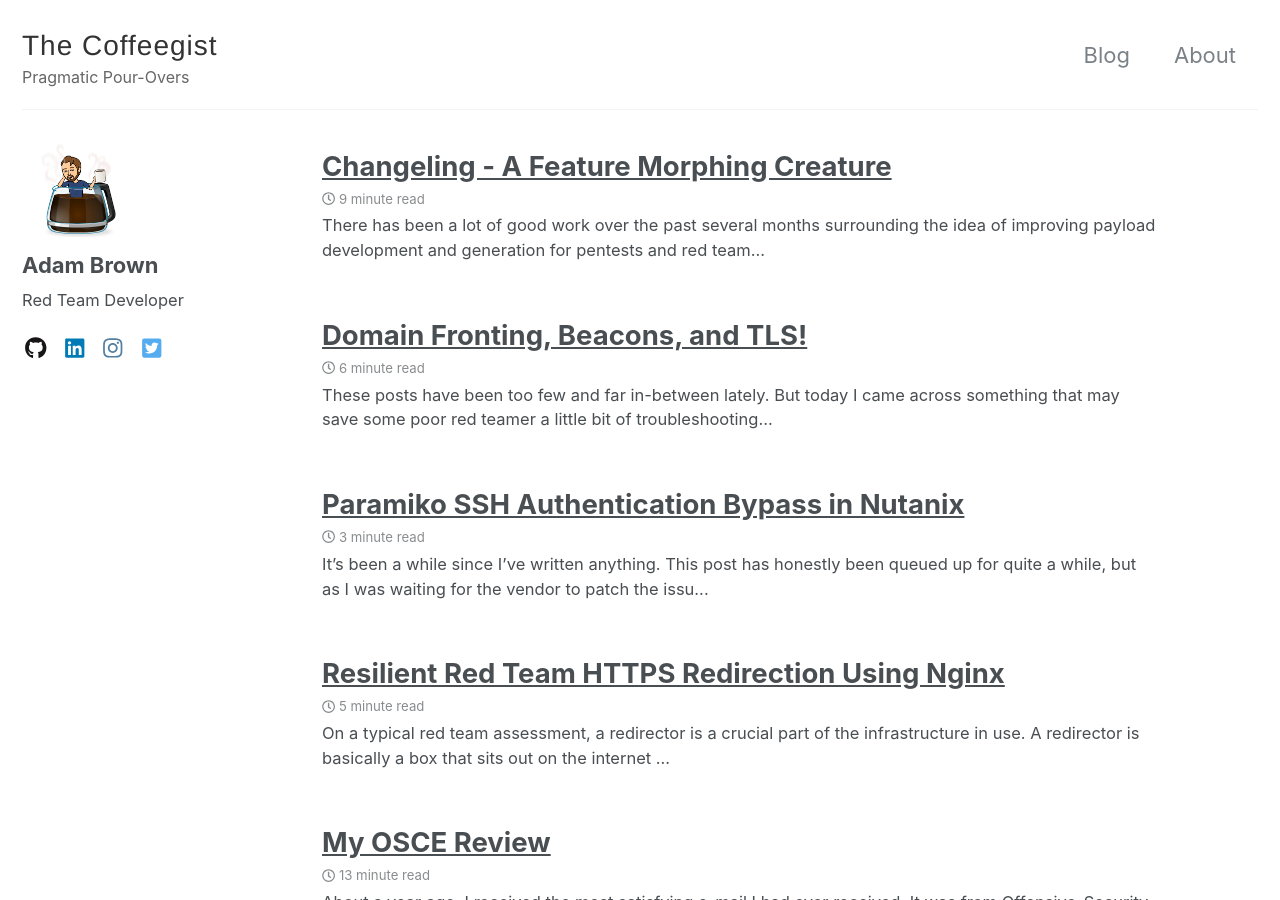
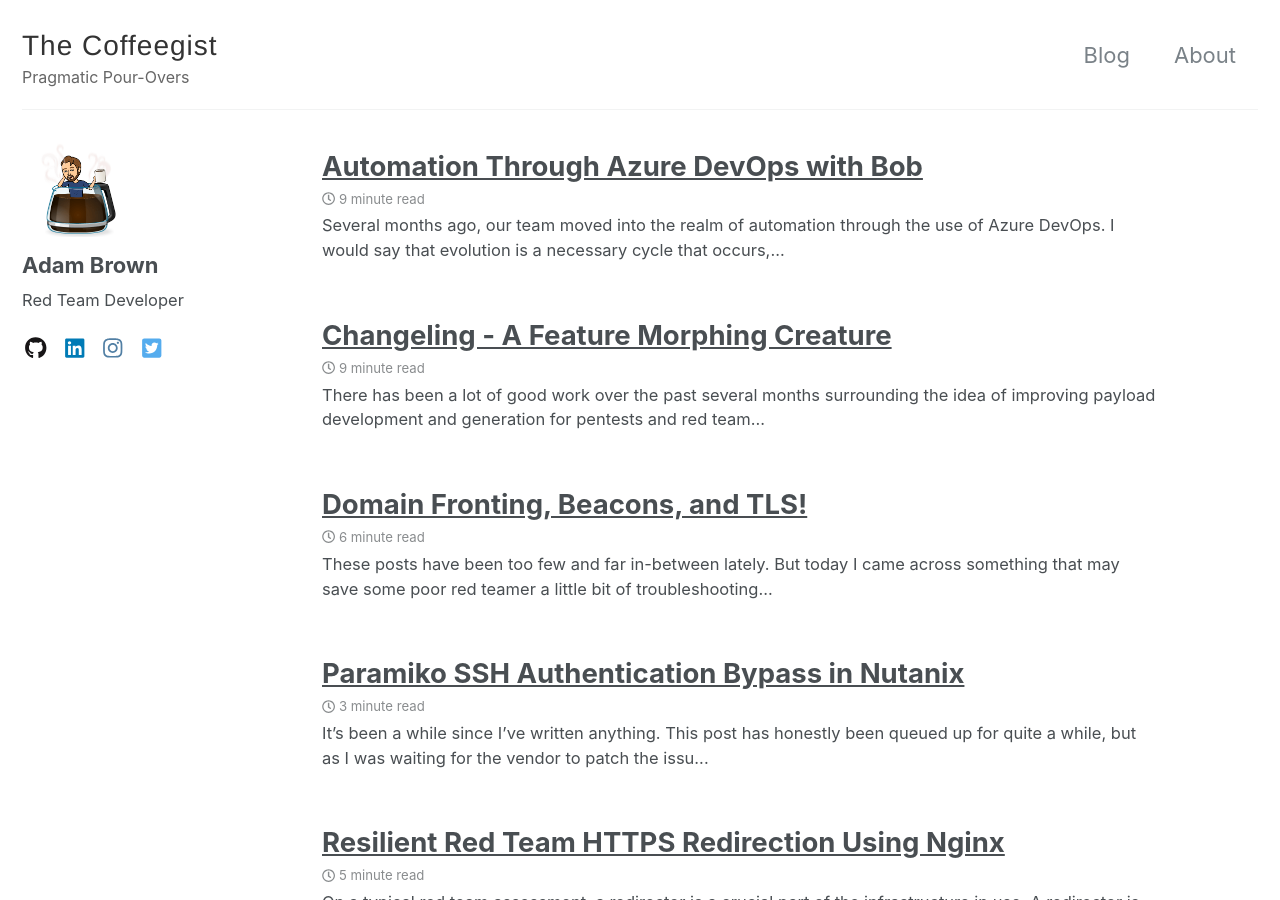
Before and after one commit to coffeegist/coffeegist.github.io, a Jekyll site: the page built from index.html, in a window 1280 px wide and 900 px high. Built offline with Jekyll 4.4.1, drawn with Linux system fonts in a browser that asks for light colours; nearby versions of some CDN libraries; the list of posts is cut into pages by our own code; comment, search, counter and statistics services are not loaded; part of the change alters nothing that is shown; some of the changed text lies outside the part shown.

Commit message:
* Add automation through azure with bob post

````diff
--- /dev/null
+++ b/_posts/2020-04-04-automation-through-azure-with-bob.md
@@ -0,0 +1,311 @@
+---
+title: Automation Through Azure DevOps with Bob
+category: Security
+tags: [red-team, pentest, automation]
+---
+
+
+Several months ago, our team moved into the realm of automation through the use of Azure DevOps. I would say that evolution is a necessary cycle that occurs, and with evolution generally comes an increase in complexity. As offensive security professionals, this means that as defenses evolve, offense evolves with it, and as offense evolves, it has the potential to become more complex. If you didn't get a chance to check out my last article, I highly encourage you to give it a quick read [here](https://coffeegist.com/security/changeling-a-feature-morphing-creature/). Today I'm going to share another tool I've created to assist in managing the complexity of generating payloads for offensive assessments. Everyone, say hello to Bob!
+
+### TL;DR
+
+To skip straight to the details on how to use Bob, [click here](#finally-tell-me-about-bob).
+
+## The Problem
+
+Not to repeat the problem, but manually building payloads sucks sometimes. I'm not talking about the problem-solving challenge of creating payloads, but actually compiling and substituting all of your options into them by hand is just boring. Changeling assists with part of that, but what if you still need to actually build a payload? What if you can't get by with just swapping out embedded resources? If you haven't read up on Azure DevOps, I encourage you to pause and read the introductory posts by [@_xpn_](https://blog.xpnsec.com/building-modifying-packing-devops/) and [@424f424f](https://medium.com/@rvrsh3ll/getting-started-with-azuredevops-8bf0bf089bc3) before continuing.
+
+Once you are familiar with DevOps, you realize that it can be an incredible tool! However, queuing builds, and retrieving artifacts can be slightly cumbersome, especially if you are trying to move payloads across to a different op box. As Steve mentions in one of the previously mentioned articles, there's not a known way (at least to me) of selecting all pipelines and downloading artifacts for all of them. I needed a fast way to modify, build, and retrieve payloads on my assessments without needing to open up a web browser and tweak things, and I wanted these tasks to be repeatable, shareable, and easily retrievable. This is where Bob comes in.
+
+## Bob the Builder
+
+Bob is a tool that allows teams to build potentially complex configurations and toolsets based on pre-configured Azure DevOps Pipelines, and then share these configurations with team members so that anyone can pull down a standardized toolset that makes sense for each unique engagement. Bob can be found [on github](https://github.com/coffeegist/bob-the-builder), but before you run off and start playing with it, let's walk through it's basic features together.
+
+
+### Taking Bob for a Walk
+
+In the last post, we showed how Changeling could be used to swap resources on an example project. We will now take that project one step further, by including it in an Azure DevOps pipeline, which takes in some configurations and builds multiple versions of our demo for us, all the while using Bob to control builds and retrieve artifacts from this pipeline. Our sample project can be found at [https://github.com/coffeegist/changeling-demo](https://github.com/coffeegist/changeling-demo). Let's get right to it.
+
+
+#### Preliminary Pipelines
+
+For this walkthrough, we will use the knowledge from the previously mentioned Azure DevOps articles to create a pipeline that builds Changeling, and a pipeline that builds Changeling-Demo. These should be fairly straight forward, as they should simply clone the repos, and build as normal. The real fun will come in on a third pipeline that we will call Demo-Morph. Demo-Morph's job will be to use Changeling to morph Changeling-Demo in any number of ways we tell it to.
+
+
+#### Building Demo-Morph
+
+To start off, we'll obviously be swapping shellcode out, and we'll need shellcode to be accessible for our pipeline. I will be placing my shellcode in a public [shellcode-library](https://github.com/coffeegist/shellcode-library) repository. In practice, you might make this a private repository where each branch holds shellcode for a different engagement. However, for this demo, all shellcode will be placed on the master branch. We will also need a few different pieces of shellcode for this repository, which we'll get from `msfvenom`.
+
+```
++[root@coffee-kali: shellcode-library]$ msfvenom --payload windows/x64/exec CMD=calc.exe -a x64 --platform windows -f raw -o calc64.bin
+No encoder or badchars specified, outputting raw payload
+Payload size: 276 bytes
+Saved as: calc64.bin
+
++[root@coffee-kali: shellcode-library]$ msfvenom --payload windows/x64/exec CMD=notepad.exe -a x64 --platform windows -f raw -o notepad64.bin
+No encoder or badchars specified, outputting raw payload
+Payload size: 279 bytes
+Saved as: notepad64.bin
+
++[root@coffee-kali: shellcode-library]$ msfvenom --payload windows/exec CMD=notepad.exe -a x86 --platform windows -f raw -o notepad32.bin
+No encoder or badchars specified, outputting raw payload
+Payload size: 196 bytes
+Saved as: notepad32.bin
+
++[root@coffee-kali: shellcode-library]$ msfvenom --payload windows/exec CMD=calc.exe -a x86 --platform windows -f raw -o calc32.bin
+No encoder or badchars specified, outputting raw payload
+Payload size: 193 bytes
+Saved as: calc32.bin
+```
+
+Now that we have our shellcode, it's time to create our pipeline. The pipeline's source will be the `shellcode-library` which holds the shellcode we want to build into our payload. The first two tasks in our pipeline will be to download the artifacts from the `Changeling` and `Changeling-Demo` pipelines. It should look something like this:
+
+{% include figure image_path="/assets/images/2020-04-04-automation-through-azure-devops-with-bob/demo-pipeline-artifact-tasks.png" caption="Download Artifacts Tasks" %}
+
+Now that we have all of the tools we need, we just need a little PowerShell to glue it all together. The following PowerShell scripts gathers all of the bin files, and runs Changeling for each discovered bin file to produce a new artifact.
+
+```posh
+$CHANGELING_EXE = $(Get-ChildItem -Path $(Agent.TempDirectory)\changeling\ -Recurse -Filter *.exe -File).FullName
+$MORPH_EXE = Get-ChildItem -Path $(Agent.TempDirectory)\morph-me\ -Recurse -Filter *.exe -File
+
+Get-ChildItem "." -filter *.bin | ForEach-Object {
+    $morphedName = "$(Build.ArtifactStagingDirectory)\$($MORPH_EXE.BaseName)_$($_.BaseName)$($MORPH_EXE.Extension)"
+
+    iex ("$CHANGELING_EXE replace -r shellcode.bin -f $($_.FullName) -a $($MORPH_EXE.FullName) -o $morphedName")
+}
+```
+
+That's pretty fun! Now we have a pipeline that arms our demo project with each of the pieces of shellcode in our repository. However, if you remember, our demo project also has a JSON configuration file. We need to be able to swap that out too. For this we'll create a new variable on the pipeline to store any number of JSON configurations for our pipeline to build. Make sure to tick the `Settable at queue time` box. Here are the values I used
+
+```json
+CONFIGURATIONS: [{"name": "DefaultConfiguration", "data": { "TARGET_PROCESS": "notepad"} }]
+```
+
+Notice that the `CONFIGURATIONS` variable holds an array of JSON objects. Each JSON object has a name (so we can identify it), and some data which our project will use. Now we can add the use of this variable into our PowerShell task.
+
+```posh
+# https://www.powershellgallery.com/packages/Dots/0.0.7/Content/Private%5CGet-ClonedObject.ps1
+function Get-ClonedObject {
+    param($DeepCopyObject)
+    $memStream = new-object IO.MemoryStream
+    $formatter = new-object Runtime.Serialization.Formatters.Binary.BinaryFormatter
+    $formatter.Serialize($memStream,$DeepCopyObject)
+    $memStream.Position=0
+    $formatter.Deserialize($memStream)
+}
+
+
+$CHANGELING_EXE = $(Get-ChildItem -Path $(Agent.TempDirectory)\changeling\ -Recurse -Filter *.exe -File).FullName
+$MORPH_EXE = Get-ChildItem -Path $(Agent.TempDirectory)\morph-me\ -Recurse -Filter *.exe -File
+
+$configurations = ($env:CONFIGURATIONS | ConvertFrom-Json)
+ForEach ($configuration in $configurations)  {
+    Get-ChildItem "." -filter *.bin | ForEach-Object {
+        $configuration = $(Get-ClonedObject $configuration)
+        $morphedName = "$(Build.ArtifactStagingDirectory)\$($MORPH_EXE.BaseName)_$($_.BaseName)_$($configuration.name)$($MORPH_EXE.Extension)"
+
+        $Utf8NoBomEncoding = New-Object System.Text.UTF8Encoding $False
+        [System.IO.File]::WriteAllLines("configuration.json", ($configuration.data | ConvertTo-Json), $Utf8NoBomEncoding)
+
+        iex ("$CHANGELING_EXE replace -r projectConfiguration.json -f configuration.json -a $($MORPH_EXE.FullName) -o $morphedName")
+        iex ("$CHANGELING_EXE replace -r shellcode.bin -f $($_.FullName) -a $morphedName -o $morphedName")
+    }
+}
+
+Write-Host "##vso[task.setvariable variable=CONFIGURATIONS;]erased"
+```
+
+Now, our PowerShell loops through each JSON object in the `CONFIGURATIONS` variable, and gathers all bin files from our repository, and builds a new tool for each configuration and each piece of shellcode. All that's left to do is add a task to publish the artifacts found in `$(Build.ArtifactStagingDirectory)`, and we will have officially turned one tool into 4 uniquely configured versions of that tool with the click of a button. Pretty cool, but what does Bob let us do?
+
+
+### Finally, Tell Me About Bob
+
+We can now use Bob to ultimately configure, build, and download the artifacts presented by any pipeline in our account, and it's extremely simple. To start, you'll need a Personal Access Token for your Azure DevOps account which can be grabbed from [https://dev.azure.com/YOUR_ACCOUNT_NAME/_usersSettings/tokens](https://dev.azure.com/YOUR_ACCOUNT_NAME/_usersSettings/tokens). The access you need will depend on a number of factors, so for the purposes of this demo we will give our access token full permissions. Plug that information into the `bob-config.json` file to tell Bob how to access your pipelines, and you're ready to go!
+
+### Using Bob to Build Our Demo
+
+Below is an example of using Bob to configure a blueprint that builds the pipeline we just created.
+
+{% include figure image_path="/assets/images/2020-04-04-automation-through-azure-devops-with-bob/bob-configure-builds.png" caption="Configure Blueprints with Bob" %}
+
+The resulting blueprint will look like this:
+
+```json
+[
+    {
+        "__type__": "AzureBuild",
+        "agent_queue": "Azure Pipelines",
+        "agent_specification": "vs2017-win2016",
+        "build_instances": [
+            {
+                "name": "Default",
+                "queue_time_variables": {
+                    "CONFIGURATIONS": [
+                        {
+                            "data": {
+                                "TARGET_PROCESS": "notepad"
+                            },
+                            "name": "DefaultConfiguration"
+                        }
+                    ]
+                },
+                "tags": []
+            }
+        ],
+        "definition": "Demo-Morph",
+        "download_artifacts": true,
+        "project": "red-team-toolkit",
+        "source_branch": "master"
+    }
+]
+```
+
+For the most part, this JSON object should be self explanatory. It shows the project and definition for this build, it states the artifacts from the build will be downloaded, and that it will build from the master branch of the repository. You can also see the `CONFIGURATIONS` variable we created earlier, and it's default value. The tags field exists so that you can tag your builds for more advanced usage, which perhaps we can cover in a later post.
+
+Let's say we want to build Demo with the `TARGET_PROCESS` of `notepad`, but we also want to build it with a `TARGET_PROCESS` of `calc`. Do we need to run through Bob again? Nope, just add a new build instance to the current blueprint:
+
+```json
+...snip...
+
+        "CONFIGURATIONS": [
+            {
+                "data": {
+                    "TARGET_PROCESS": "notepad"
+                },
+                "name": "NotepadConfiguration"
+            },
+            {
+                "data": {
+                    "TARGET_PROCESS": "calc"
+                },
+                "name": "CalcConfiguration"
+            }
+        ]
+
+...snip...
+```
+
+Ok, that's pretty cool! The more elements you place in the `CONFIGURATIONS` array here, the more loops the PowerShell task will do, and the more payloads you'll generate. What if you want these to happen in separate Azure DevOps tasks so that you can tag them separately? Simple...
+
+```json
+[
+    {
+        "__type__": "AzureBuild",
+        "agent_queue": "Azure Pipelines",
+        "agent_specification": "vs2017-win2016",
+        "build_instances": [
+            {
+                "name": "NotepadInstance",
+                "queue_time_variables": {
+                    "CONFIGURATIONS": [
+                        {
+                            "data": {
+                                "TARGET_PROCESS": "notepad"
+                            },
+                            "name": "NotepadConfiguration"
+                        }
+                    ]
+                },
+                "tags": ["notepad"]
+            },
+            {
+                "name": "CalcInstance",
+                "queue_time_variables": {
+                    "CONFIGURATIONS": [
+                        {
+                            "data": {
+                                "TARGET_PROCESS": "calc"
+                            },
+                            "name": "CalcConfiguration"
+                        }
+                    ]
+                },
+                "tags": ["calc"]
+            }
+        ],
+        "definition": "Demo-Morph",
+        "download_artifacts": true,
+        "project": "red-team-toolkit",
+        "source_branch": "master"
+    }
+]
+```
+
+In the above case, you are actually queueing two separate builds in Azure DevOps, each of which will be tagged appropriately for later consumption!
+
+Now, we simply sit back, and let bob run!
+
+{% include figure image_path="/assets/images/2020-04-04-automation-through-azure-devops-with-bob/bob-run-builds.png" caption="Run Blueprints with Bob" %}
+
+
+### What Else Can Bob Do?
+
+Bob can also be used to configure tool deployments from DevOps through the use of the `Download` action. Let's look at how to configure those:
+
+{% include figure image_path="/assets/images/2020-04-04-automation-through-azure-devops-with-bob/bob-configure-downloads.png" caption="Configure Downloads with Bob" %}
+
+As you can see above, we were able to configure a blueprint to go download all of the tools we want from Azure DevOps without having to open a browser! This comes in major handy when starting a pentest or red team exercise.
+
+This generates a blueprint file that looks like the following:
+
+```json
+[
+    {
+        "__type__": "AzureDownload",
+        "definition": "GhostPack-Seatbelt",
+        "project": "red-team-toolkit",
+        "source_branch": "master",
+        "tags": []
+    },
+    {
+        "__type__": "AzureDownload",
+        "definition": "GhostPack-SharpUp",
+        "project": "red-team-toolkit",
+        "source_branch": "master",
+        "tags": []
+    },
+    {
+        "__type__": "AzureDownload",
+        "definition": "Changeling",
+        "project": "red-team-toolkit",
+        "source_branch": "master",
+        "tags": []
+    },
+    {
+        "__type__": "AzureDownload",
+        "definition": "GhostPack-Rubeus",
+        "project": "red-team-toolkit",
+        "source_branch": "master",
+        "tags": []
+    },
+    {
+        "__type__": "AzureDownload",
+        "definition": "Demo-Morph",
+        "project": "red-team-toolkit",
+        "source_branch": "master",
+        "tags": []
+    }
+]
+```
+
+This is fairly straightforward. The only modifications you might make are to the `source_branch` and `tags` fields. Upon running this with Bob, as expected, all of the listed tools are retrieved and ready for your next engagement.
+
+{% include figure image_path="/assets/images/2020-04-04-automation-through-azure-devops-with-bob/bob-run-downloads.png" caption="Bob Downloads Tools from Azure" %}
+
+
+## Coffee Break!
+
+We're not all done here. There are still several steps to automate to reduce the visibility and ability to signature our payloads, but this is a good start. I'm encouraged to see all of the work done in automation for offensive tooling already, and I can't wait to see how it continues to progress. Hopefully, if nothing else, this post has given you new ideas around the idea of automation, and I look forward to hearing from them. So, please share those new ideas, and happy hacking!
+
+
+### Resources
+
+- [https://github.com/coffeegist/bob-the-builder](https://github.com/coffeegist/bob-the-builder)
+
+- [https://github.com/coffeegist/changeling](https://github.com/coffeegist/changeling)
+
+- [https://github.com/coffeegist/changeling-demo](https://github.com/coffeegist/changeling-demo)
+
+- [https://blog.xpnsec.com/building-modifying-packing-devops/](https://blog.xpnsec.com/building-modifying-packing-devops/)
+
+- [https://medium.com/@rvrsh3ll/getting-started-with-azuredevops-8bf0bf089bc3](https://medium.com/@rvrsh3ll/getting-started-with-azuredevops-8bf0bf089bc3)
--- a/_sass/minimal-mistakes/_base.scss
+++ b/_sass/minimal-mistakes/_base.scss
@@ -267,6 +267,8 @@ figcaption {
   color: $muted-text-color;
   font-family: $caption-font-family;
   font-size: $type-size-6;
+  width: 100%;
+  text-align: center;
 
   a {
     -webkit-transition: $global-transition;
````
Also changed, not shown: assets/images/2020-04-04-automation-through-azure-devops-with-bob/azure-devops-service-connection.png (added), assets/images/2020-04-04-automation-through-azure-devops-with-bob/bob-configure-builds.png (added), assets/images/2020-04-04-automation-through-azure-devops-with-bob/bob-configure-downloads.png (added), assets/images/2020-04-04-automation-through-azure-devops-with-bob/bob-run-builds.png (added), assets/images/2020-04-04-automation-through-azure-devops-with-bob/bob-run-downloads.png (added), assets/images/2020-04-04-automation-through-azure-devops-with-bob/demo-pipeline-artifact-tasks.png (added).
